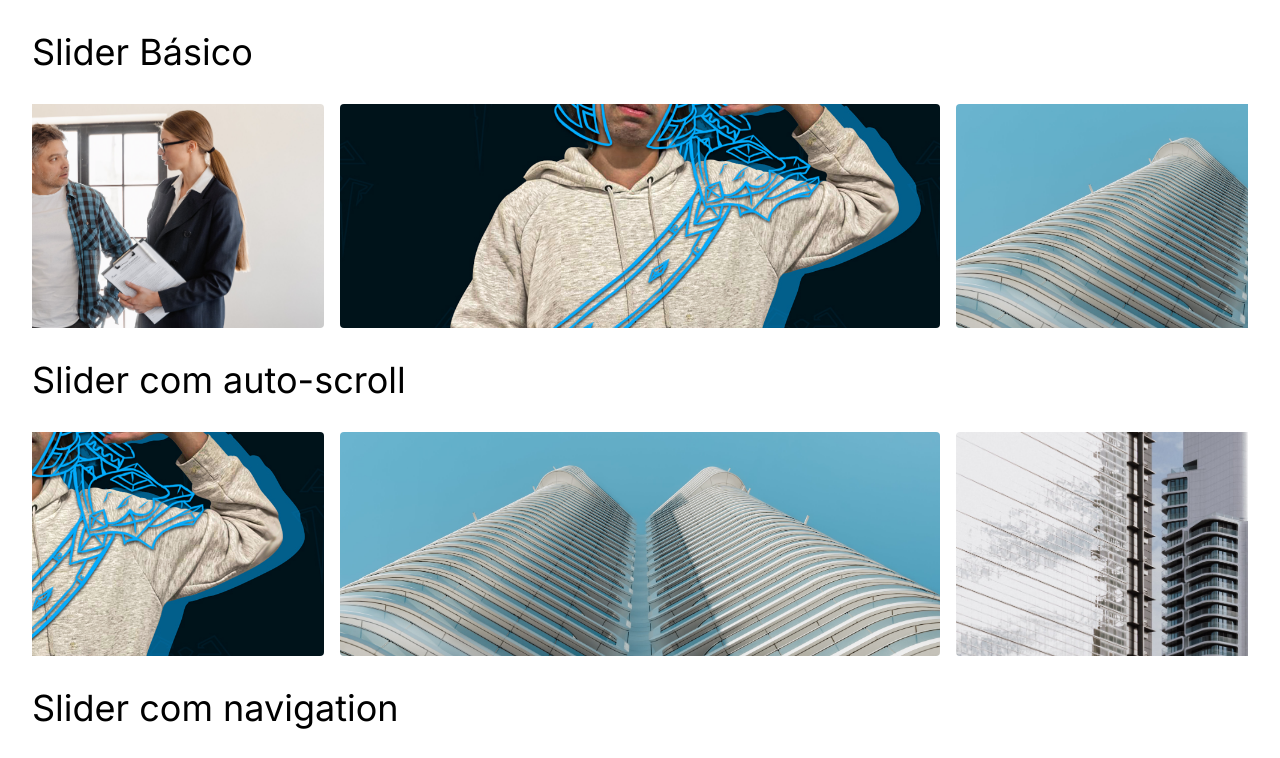
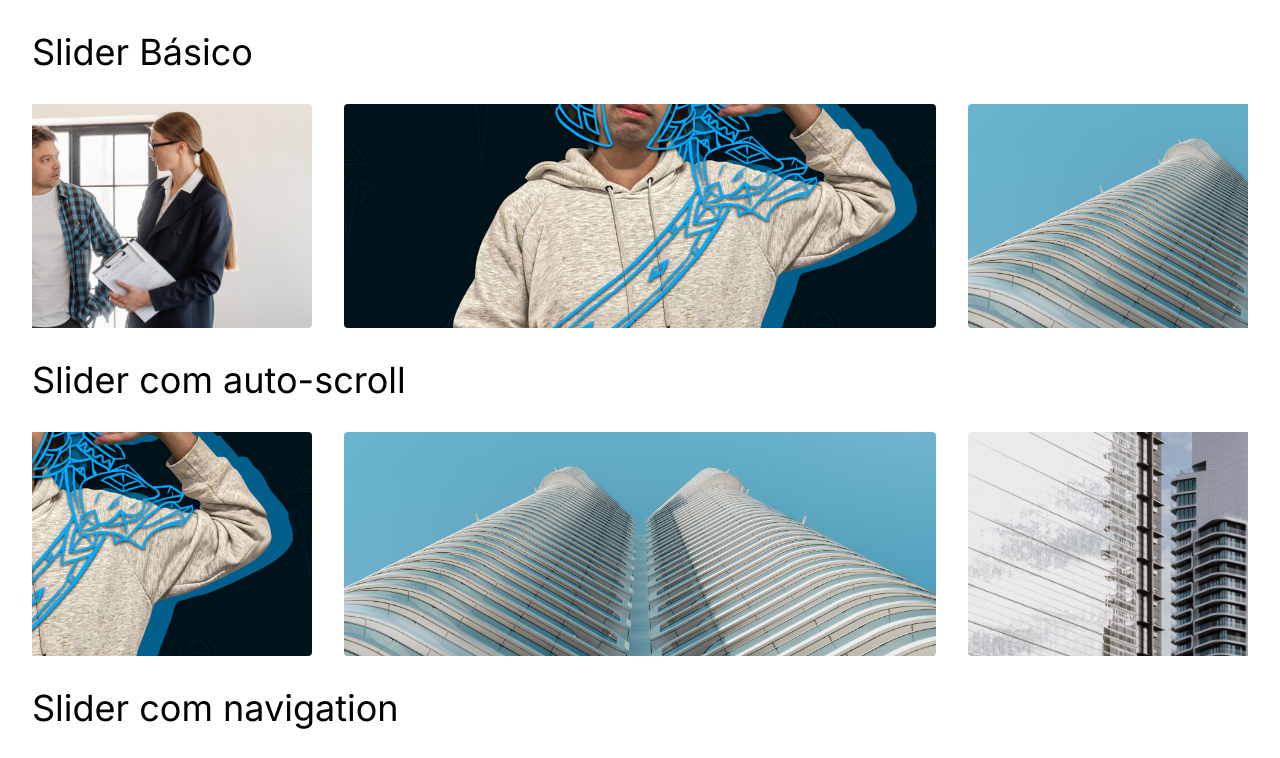
Before and after one commit to JheanAntunes/slider-with-react-embla, a Next.js app: page / in a window 1280 px wide. Shown: the top 758 px of the page. Built offline with nearby package versions, Linux system fonts and the light colour scheme.

Commit message:
:lipstick:	styles: variavel --slide-spacing alterado para 2rem / 32px

```diff
--- a/src/app/globals.css
+++ b/src/app/globals.css
@@ -4,7 +4,7 @@
 
 :root {
   --background-end-rgb: 255, 255, 255;
-  --slide-spacing: 1rem;
+  --slide-spacing: 2rem;
   --slide-size: 50%;
   --slide-height: 19rem;
 }
```
